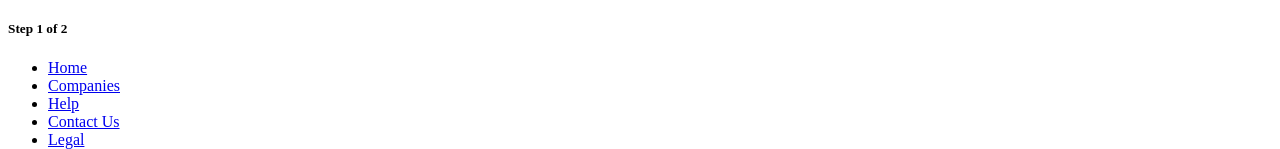
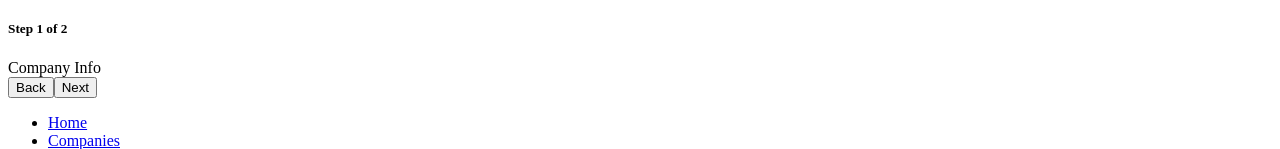
Before and after one commit to cbvargas5/Accu-Hemp, a React app: page /add-products/1 in a window 1280 px wide. Shown: the part 608-757 px from the top of the page. Built offline with nearby package versions, Linux system fonts and the light colour scheme; the HTML template or start-up script is replaced by a standard one.

Commit message:
connected tabs to main component

```diff
--- a/client/src/components/pages/AddProducts/AddProducts.jsx
+++ b/client/src/components/pages/AddProducts/AddProducts.jsx
@@ -4,15 +4,17 @@ import { Button } from 'react-bootstrap'
 import { Switch, Route } from 'react-router-dom';
 import ProgressTracker from '../../ProgressTracker.jsx'
 import { updateAddingProductsSteps } from '../../../actions/addingProducts'
+import TabCompanyInfo from './TabCompanyInfo.jsx'
+import TabDragAndDrop from './TabDragAndDrop.jsx'
 
 class AddProducts extends Component {
   constructor(props) {
     super(props)
 
   }
-  // componentDidMount() {
-  //   this.props.history.push(`${this.props.match.url}/${this.props.step}`)
-  // }
+  componentDidMount() {
+    this.props.history.push(`${this.props.match.url}/${this.props.step}`)
+  }
   // onNext = () => {
   //   const { step } = this.props
   //   if (step < 3) {
@@ -40,15 +42,14 @@ class AddProducts extends Component {
     return (
       <section className="add-products-wrapper big-card">
         <ProgressTracker title="Add Products to AccuHemp Measurement Quiz" currStep={step} lastStep={2}/>
-        {/* <Switch>
-          <Route path={`${URL}/1`} exact component={TabCondition} />
-          <Route path={`${URL}/2`} exact component={TabSeverity} />
-          <Route path={`${URL}/3`} exact component={TabResults} />
+        <Switch>
+          <Route path={`${URL}/1`} exact component={TabCompanyInfo} />
+          <Route path={`${URL}/2`} exact component={TabDragAndDrop} />
         </Switch>
         <div className="tabNav-btns">
           <Button onClick={this.onPrevious} className="tab-btn">Back</Button>
           <Button onClick={this.onNext} className="tab-btn">Next</Button>
-        </div> */}
+        </div>
       </section>
     )
   }
--- a/client/src/components/pages/AddProducts/TabCompanyInfo.jsx
+++ b/client/src/components/pages/AddProducts/TabCompanyInfo.jsx
@@ -4,7 +4,7 @@ export default class TabCompanyInfo extends Component {
   render() {
     return (
       <div>
-
+        Company Info
       </div>
     )
   }
--- a/client/src/components/pages/AddProducts/TabDragAndDrop.jsx
+++ b/client/src/components/pages/AddProducts/TabDragAndDrop.jsx
@@ -4,7 +4,7 @@ export default class TabDragAndDrop extends Component {
   render() {
     return (
       <div>
-
+        Drag and Drop
       </div>
     )
   }
```
